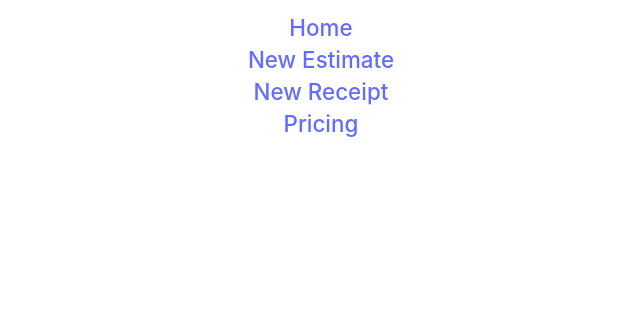
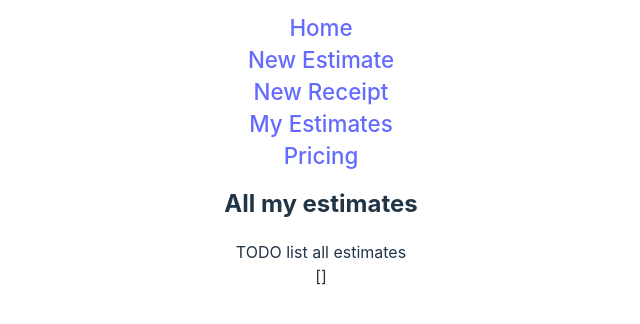
Before and after one commit to codeconcept/receipt-maker, a React (Vite) app: page /my-estimates in a window 1280 px wide. Shown: the top 324 px of the page, without its empty margins (319-959 px from the left). Built offline with nearby package versions, Linux system fonts and the light colour scheme.

Commit message:
Perist estimate + retrieve all estimates with a context | useContex()

```diff
--- a/package.json
+++ b/package.json
@@ -9,6 +9,7 @@
     "preview": "vite preview"
   },
   "dependencies": {
+    "@react-18-pdf/renderer": "^2.3.4",
     "react": "^18.2.0",
     "react-dom": "^18.2.0",
     "react-hook-form": "^7.40.0",
--- a/src/App.tsx
+++ b/src/App.tsx
@@ -1,10 +1,13 @@
+import { createContext } from 'react'
 import { Route, Routes } from 'react-router-dom'
 import './App.css'
 import NavBar from './components/NavBar'
-import Estimate from './pages/Estimate'
+import Estimate from './pages/EstimatePage'
 import Home from './pages/Home'
+import MyEstimates from './pages/MyEstimates'
 import Pricing from './pages/Pricing'
 import Receipt from './pages/Receipt'
+import { EstimateService } from './services/estimateService'
 
 export type Task = {
   reference: string;
@@ -25,7 +28,13 @@ export type Estimate = {
   tasks: Task[];
 }
 
+// To make sure there's only a single instance of an EstimateSrv
+// we put this instance in a context that we consume in all other components
+const estimateSrv = new EstimateService([]);
+export const EstimateCtx = createContext(estimateSrv);
+
 function App() {
+
   return (
     <div>
       <NavBar />
@@ -33,6 +42,7 @@ function App() {
         <Route path='/' element={<Home />} />
         <Route path='/new-estimate' element={<Estimate />} />
         <Route path='/new-receipt' element={<Receipt />} />
+        <Route path='/my-estimates' element={<MyEstimates />} />
         <Route path='/pricing' element={<Pricing />} />
       </Routes>
     </div>
--- a/src/components/EstimateForm.tsx
+++ b/src/components/EstimateForm.tsx
@@ -1,15 +1,25 @@
 import { SubmitHandler, useForm, useFieldArray } from "react-hook-form";
+import { Navigate, useNavigate } from 'react-router-dom';
 import { Estimate } from '../App';
 import styles from './EstimateForm.module.css'
 
-export default function EstimateForm() {
+type estimateFormProps = {
+    onEstimateCreate: (data: Estimate) => void
+}
+
+export default function EstimateForm({ onEstimateCreate }: estimateFormProps) {
+    const navigate = useNavigate();
     const { register, handleSubmit, formState: { errors }, control } = useForm<Estimate>();
     // to allow users to dynamically add tasks
     const { fields, append, remove } = useFieldArray({
         name: 'tasks',
         control
     })
-    const onSubmit: SubmitHandler<Estimate> = data => console.log(data);
+
+    function onSubmit(data: Estimate) {
+        onEstimateCreate(data);
+        navigate('/my-estimates');
+    }
 
     return <form className={styles.form} onSubmit={handleSubmit(onSubmit)}>
         <label htmlFor="estimateNumber" className={styles.formlabel}>Estimate Number</label>
--- a/src/components/NavBar.tsx
+++ b/src/components/NavBar.tsx
@@ -5,6 +5,7 @@ export default function NavBar() {
         <NavLink to='/'>Home</NavLink>
         <NavLink to='/new-estimate'>New Estimate</NavLink>
         <NavLink to='/new-receipt'>New Receipt</NavLink>
+        <NavLink to='/my-estimates'>My Estimates</NavLink>
         <NavLink to='/pricing'>Pricing</NavLink>
     </nav>
 }
--- a/src/pages/Estimate.tsx
+++ /dev/null
@@ -1,8 +0,0 @@
-import EstimateForm from '../components/EstimateForm';
-
-export default function Estimate() {
-    return <>
-        <h3>Create a new estimate</h3>
-        <EstimateForm />
-    </>
-}
--- /dev/null
+++ b/src/pages/EstimatePage.tsx
@@ -0,0 +1,19 @@
+import { Estimate } from '../App';
+import EstimateForm from '../components/EstimateForm';
+
+import { useContext } from 'react'
+import { EstimateCtx } from '../App'
+import { EstimateService } from '../services/estimateService'
+
+export default function EstimatePage() {
+    const estimateSrv = useContext<EstimateService>(EstimateCtx)
+
+    function handleEstimateCreate(data: Estimate) {
+        console.log(data);
+        estimateSrv.createEstimate(data);
+    }
+    return <>
+        <h3>Create a new estimate</h3>
+        <EstimateForm onEstimateCreate={handleEstimateCreate} />
+    </>
+}
--- /dev/null
+++ b/src/pages/MyEstimates.tsx
@@ -0,0 +1,14 @@
+import { useContext } from 'react'
+import { EstimateCtx } from '../App'
+import { EstimateService } from '../services/estimateService'
+
+export default function MyEstimates() {
+    const estimateSrv = useContext<EstimateService>(EstimateCtx)
+    const estimates = estimateSrv.readEstimates()
+
+    return <>
+        <h3>All my estimates</h3>
+        <div>TODO list all estimates</div>
+        {JSON.stringify(estimates, null, 2)}
+    </>
+}
--- /dev/null
+++ b/src/services/estimateService.ts
@@ -0,0 +1,18 @@
+import { Estimate } from '../../src/App';
+
+export class EstimateService {
+    estimateCollection;
+
+    constructor(estimateCollection: Estimate[]) {
+        this.estimateCollection = estimateCollection;
+    }
+
+    createEstimate(data: Estimate) {
+      this.estimateCollection = [data, ...this.estimateCollection];
+    }
+
+    readEstimates(): Estimate[] {
+      return this.estimateCollection;
+      ;
+    }
+}
```
Also changed, not shown: 1 other file (tests, documents, lock files or other folders).
